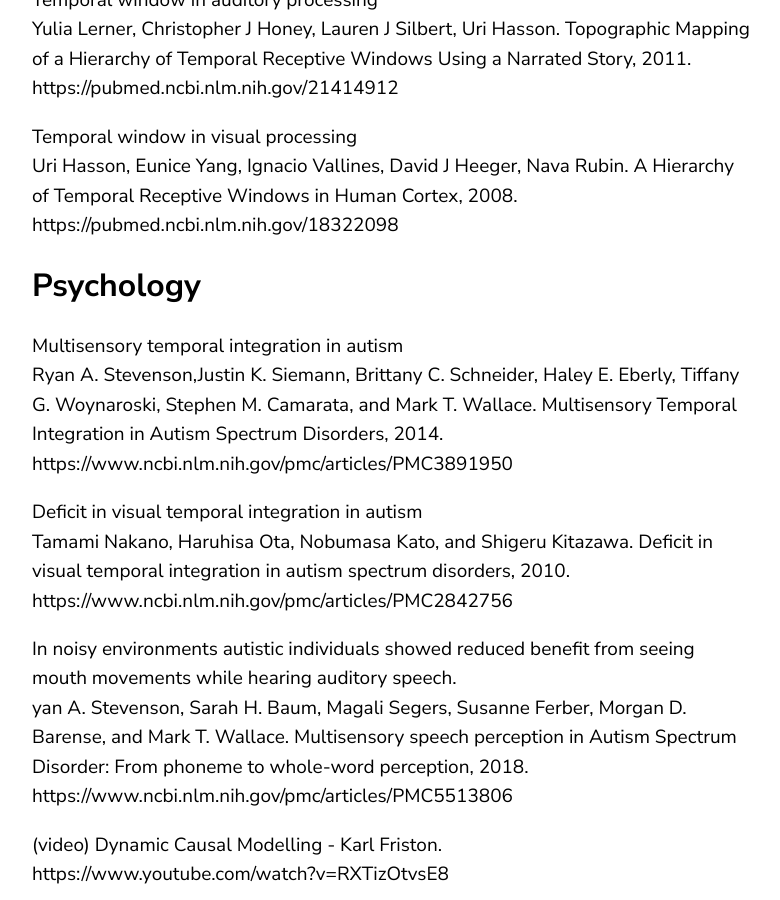
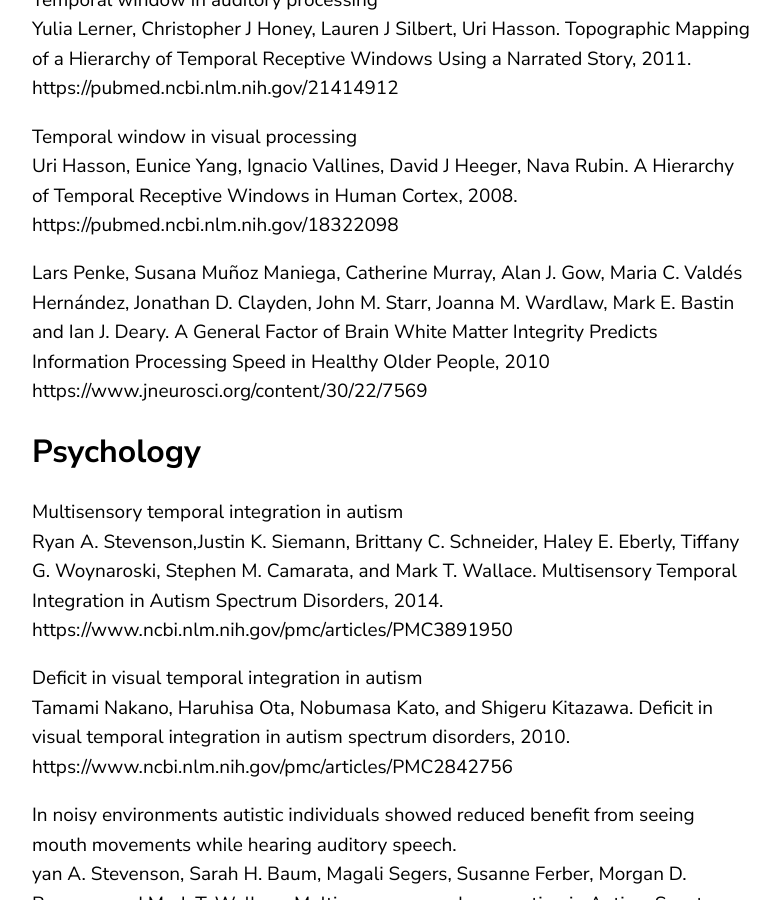
Before and after one commit to jluis9796/jluis9796.github.io, a Jekyll site: the page built from _posts/2020-05-25-brain-multimodal-interface.markdown, in a window 1280 px wide and 900 px high, scrolled down 628 px. Shown: the whole window, without its empty margins (68-848 px from the left). Built offline with Jekyll 4.4.1, drawn with Linux system fonts in a browser that asks for light colours.

Commit message:
Update 2020-05-25-brain-multimodal-interface.markdown

```diff
--- a/_posts/2020-05-25-brain-multimodal-interface.markdown
+++ b/_posts/2020-05-25-brain-multimodal-interface.markdown
@@ -19,6 +19,9 @@ Temporal window in visual processing
 <br>
 Uri Hasson, Eunice Yang, Ignacio Vallines, David J Heeger, Nava Rubin. A Hierarchy of Temporal Receptive Windows in Human Cortex, 2008.<br>
 https://pubmed.ncbi.nlm.nih.gov/18322098
+
+Lars Penke, Susana Muñoz Maniega, Catherine Murray, Alan J. Gow, Maria C. Valdés Hernández, Jonathan D. Clayden, John M. Starr, Joanna M. Wardlaw, Mark E. Bastin and Ian J. Deary. A General Factor of Brain White Matter Integrity Predicts Information Processing Speed in Healthy Older People, 2010
+https://www.jneurosci.org/content/30/22/7569
 
 ## Psychology
 Multisensory temporal integration in autism
```
